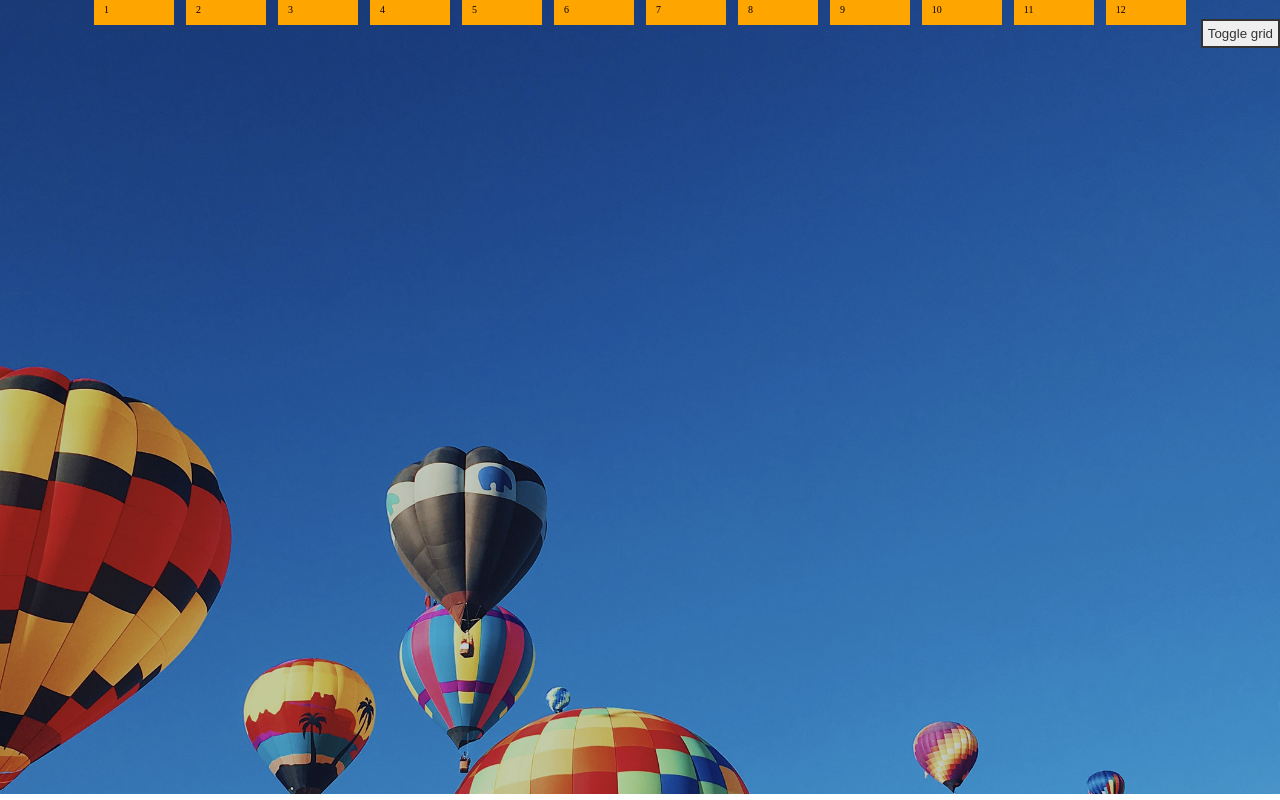
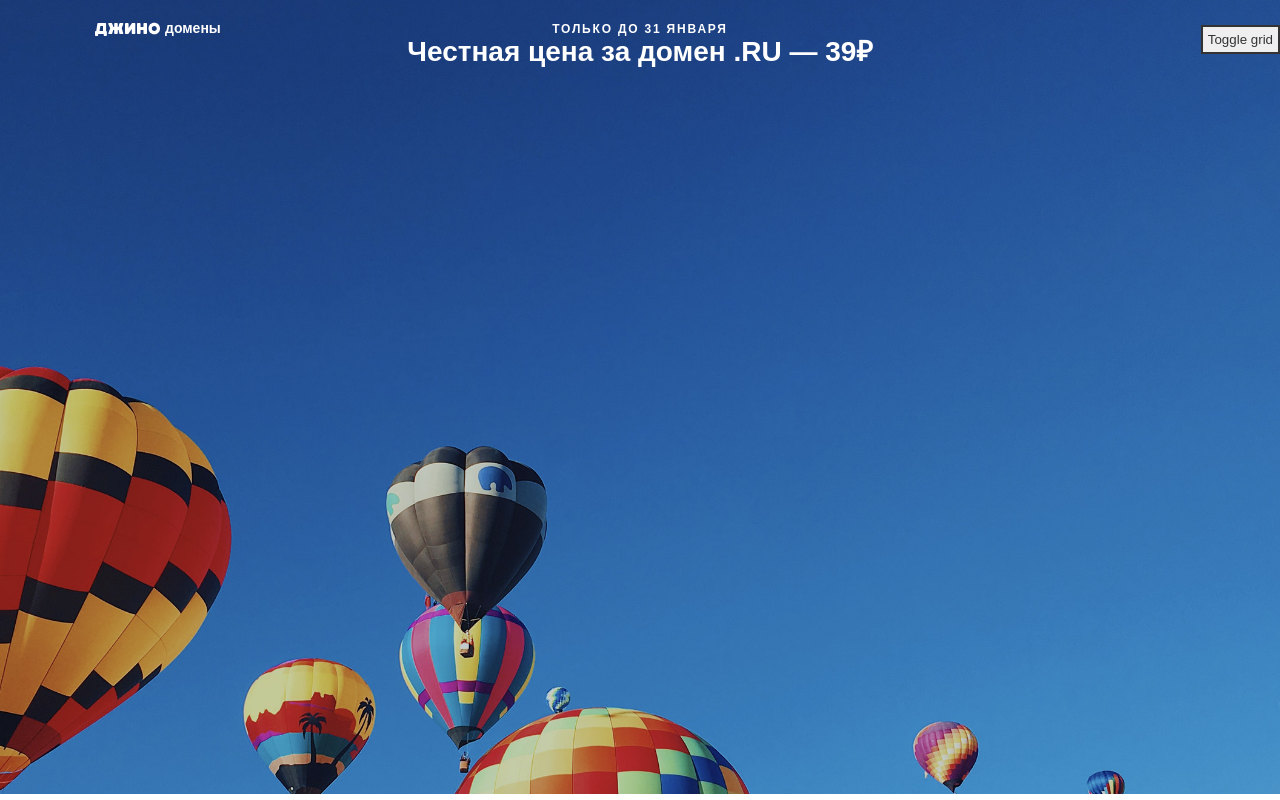
Before and after one commit to NaMax66/JinoTest, a website: page index.html in a window 1280 px wide. Drawn offline with Linux system fonts and the light colour scheme.

Commit message:
top is done

```diff
--- a/index.html
+++ b/index.html
@@ -12,7 +12,7 @@
 <body>
 <header class="header">
   <div class="flex-container">
-    <div class="pseudo_row">
+    <div class="pseudo_row u-hide">
       <div class="col-1-of-12">1</div>
       <div class="col-1-of-12">2</div>
       <div class="col-1-of-12">3</div>
@@ -27,28 +27,21 @@
       <div class="col-1-of-12">12</div>
     </div>
 
+    <div class="row top">
+      <div class="item-2-12">
+        <div class="logo-inner">
+          <img class="jino-small-logo" src="./img/logo.svg" alt="Джино">
+          <span class="top_domain">домены</span>
+        </div>
+      </div>
+
+      <span class="top_center-txt u-center">Только до 31 января</span>
+    </div>
+
     <div class="row">
-      <!--<div class="item-1-12">
-        <img class="jino-small-logo" src="./img/logo.svg" alt="Джино">
-        <span class="top_domain">домены</span>
+      <h1 class="main-title u-center">Честная цена за домен .RU — 39₽</h1>
+    </div>
 
-      </div>-->
-      <span class="item-1-12">1</span>
-
-
-      <span class="item-1-12">2</span>
-      <span class="item-1-12">3</span>
-      <span class="item-1-12">4</span>
-      <span class="item-1-12">5</span>
-      <span class="item-1-12">6</span>
-      <span class="item-1-12">7</span>
-      <span class="item-1-12">8</span>
-      <span class="item-1-12">9</span>
-      <span class="item-1-12">10</span>
-      <span class="item-1-12">11</span>
-      <span class="item-1-12">12</span>
-
-    </div>
 
 
   </div>
@@ -56,7 +49,7 @@
   <button class="u-btn" onclick="toggleGrid()">Toggle grid</button>
 
 
-  <!--<h1 class="top&#45;&#45;fair-price">Честная цена за домен .RU — 39₽</h1>
+  <!--
   <form action="" class="domain_check">
     <label class="domain_check-label" for="domain_check-input">Проверить домен</label>
     <input type="text" id="domain_check-input">
--- a/sass/_base.scss
+++ b/sass/_base.scss
@@ -10,10 +10,6 @@ $item-medium-margin: 5.25px;
 $item-min-margin: 4.5px;
 
 $column-width: 7.32601%;
-
-
-/*при ширине поля в 1092рх отрицательные марджины слева и справа по 6px в процентах это 0,54945*/
-
 
 @mixin clearfix {
   &:after {
@@ -34,10 +30,20 @@ html {
   font-size: 62.5%;
 }
 
+body {
+  font: 1.4rem "PT Sans",Arial,Helvetica,sans-serif;
+}
+
 /*Utility classes*/
 
 .u-hide {
   display: none !important;
+}
+
+.u-center {
+  position: absolute;
+  left: 50%;
+  transform: translateX(-50%);
 }
 
 .u-btn {
--- a/sass/_components.scss
+++ b/sass/_components.scss
@@ -1,24 +1,41 @@
+.header {
+  /*убираем отступ для фона*/
+  background-image: url(../img/background1.jpg);
+  min-height: 100vh;
+  background-repeat: no-repeat;
+  background-size: cover;
+  background-position: top;
+}
+
 .top {
-  font-family: "PT Sans", sans-serif;
   font-weight: bold;
-  text-transform: uppercase;
+  text-transform: lowercase;
   color: #fff;
-  text-align: center;
+  padding-top: 2.5rem;
+  position: relative;
+
+  .logo-inner {
+    padding: 1px;
+  }
 
   .jino-small-logo {
     float: left;
-    height: 1.4rem;
+    margin-top: 1px;
+    display: inline-block;
   }
 
   .top_domain {
-    margin-left: 1rem;
-    width: 1.2rem;
-    float: left;
+    display: inline-block;
+    margin-left: .5rem;
 
   }
 
   .top_center-txt {
-    width: 1.2px;
+    text-transform: uppercase;
+    font-size: 1.2rem;
+    white-space: nowrap;
+    letter-spacing: .18rem;
+    margin-top: 3px;
   }
 
   .top--fair-price {
@@ -26,13 +43,8 @@
   }
 }
 
-.header {
-  /*убираем отступ для фона*/
-  background-image: url(../img/background1.jpg);
-  min-height: 100vh;
-  background-repeat: no-repeat;
-  background-size: cover;
-  background-position: top;
+.main-title {
+  color: white;
 }
 
 .domain_check {
--- a/sass/_grid.scss
+++ b/sass/_grid.scss
@@ -14,12 +14,27 @@
 
 .item-1-12 {
   width: calc(100% / 12 - #{$item-min-margin} * 2);
-  padding: 1rem;
-  margin: 0 $item-min-margin;
+}
+
+.item-2-12 {
+  width: calc(100% / 6 - #{$item-min-margin} * 2);
+}
+
+.item-3-12 {
+  width: calc(100% / 4 - #{$item-min-margin} * 2);
+}
+
+.item-8-12 {
+  width: calc(100% / 1.5 - #{$item-min-margin} * 2);
+}
+
+.item-10-12 {
+  width: calc(100% / 1.2 - #{$item-min-margin} * 2);
 }
 
 [class^="item-"] {
-  background-color: orange;
+  margin: 0 $item-min-margin;
+
   /*&:not(:last-child) {
     margin-right: $grid-gap;
   }*/
@@ -30,10 +45,30 @@
     margin: 0 -$item-max-margin;
   }
 
+  [class^="item-"] {
+    margin: 0 $item-max-margin;
+  }
+
   .item-1-12 {
     width: calc(100% / 12 - #{$item-max-margin} * 2);
-    margin: 0 $item-max-margin;
   }
+
+  .item-2-12 {
+    width: calc(100% / 6 - #{$item-max-margin} * 2);
+  }
+
+  .item-3-12 {
+    width: calc(100% / 4 - #{$item-max-margin} * 2);
+  }
+
+  .item-8-12 {
+    width: calc(100% / 1.5 - #{$item-max-margin} * 2);
+  }
+
+  .item-10-12 {
+    width: calc(100% / 1.2 - #{$item-max-margin} * 2);
+  }
+
 }
 
 @media (max-width: 1132px) and (min-width: 995.5px) {
@@ -41,10 +76,30 @@
     margin: 0 -$item-medium-margin;
   }
 
+  [class^="item-"] {
+    margin: 0 $item-medium-margin;
+  }
+
   .item-1-12 {
     width: calc(100% / 12 - #{$item-medium-margin} * 2);
-    margin: 0 $item-medium-margin;
   }
+
+  .item-2-12 {
+    width: calc(100% / 6 - #{$item-medium-margin} * 2);
+  }
+
+  .item-3-12 {
+    width: calc(100% / 4 - #{$item-medium-margin} * 2);
+  }
+
+  .item-8-12 {
+    width: calc(100% / 1.5 - #{$item-medium-margin} * 2);
+  }
+
+  .item-10-12 {
+    width: calc(100% / 1.2 - #{$item-medium-margin} * 2);
+  }
+
 }
 
 
@@ -53,17 +108,37 @@
     margin: 0 -$item-min-margin;
   }
 
+  [class^="item-"] {
+    margin: 0 $item-min-margin;
+  }
+
   .item-1-12 {
     width: calc(100% / 12 - #{$item-min-margin} * 2);
-    margin: 0 $item-min-margin;
+  }
+
+  .item-2-12 {
+    width: calc(100% / 6 - #{$item-min-margin} * 2);
+  }
+
+  .item-3-12 {
+    width: calc(100% / 4 - #{$item-min-margin} * 2);
+  }
+
+  .item-8-12 {
+    width: calc(100% / 1.5 - #{$item-min-margin} * 2);
+  }
+
+  .item-10-12 {
+    width: calc(100% / 1.2 - #{$item-min-margin} * 2);
   }
 }
 
 
 /*Служебная сетка*/
 .pseudo_row {
+  margin-top: 1rem;
   position: absolute;
-  height: 100%;
+  height: 40rem;
   width: 100%;
   color: orange;
 }
```
Also changed, not shown: css/style.css.
